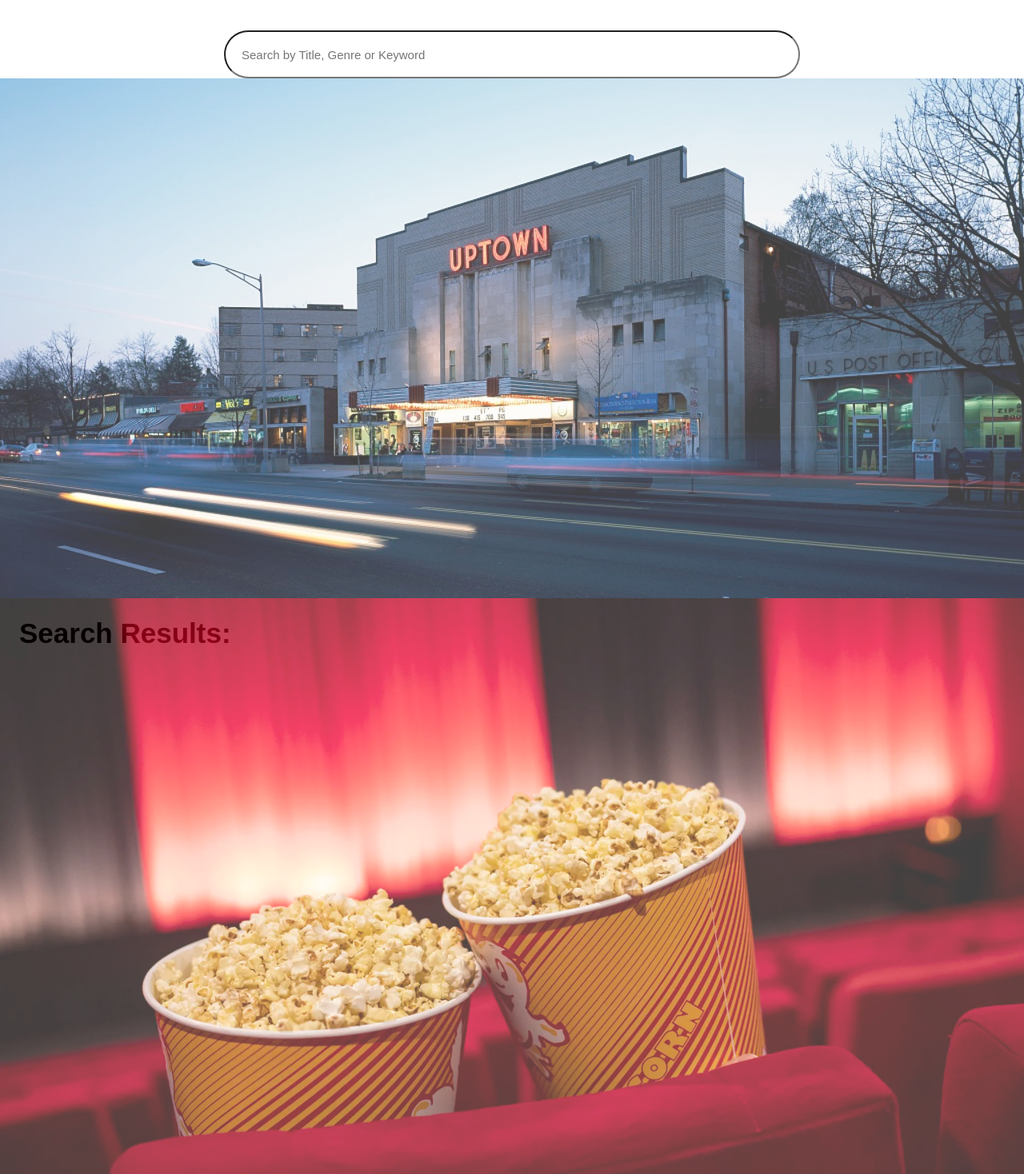
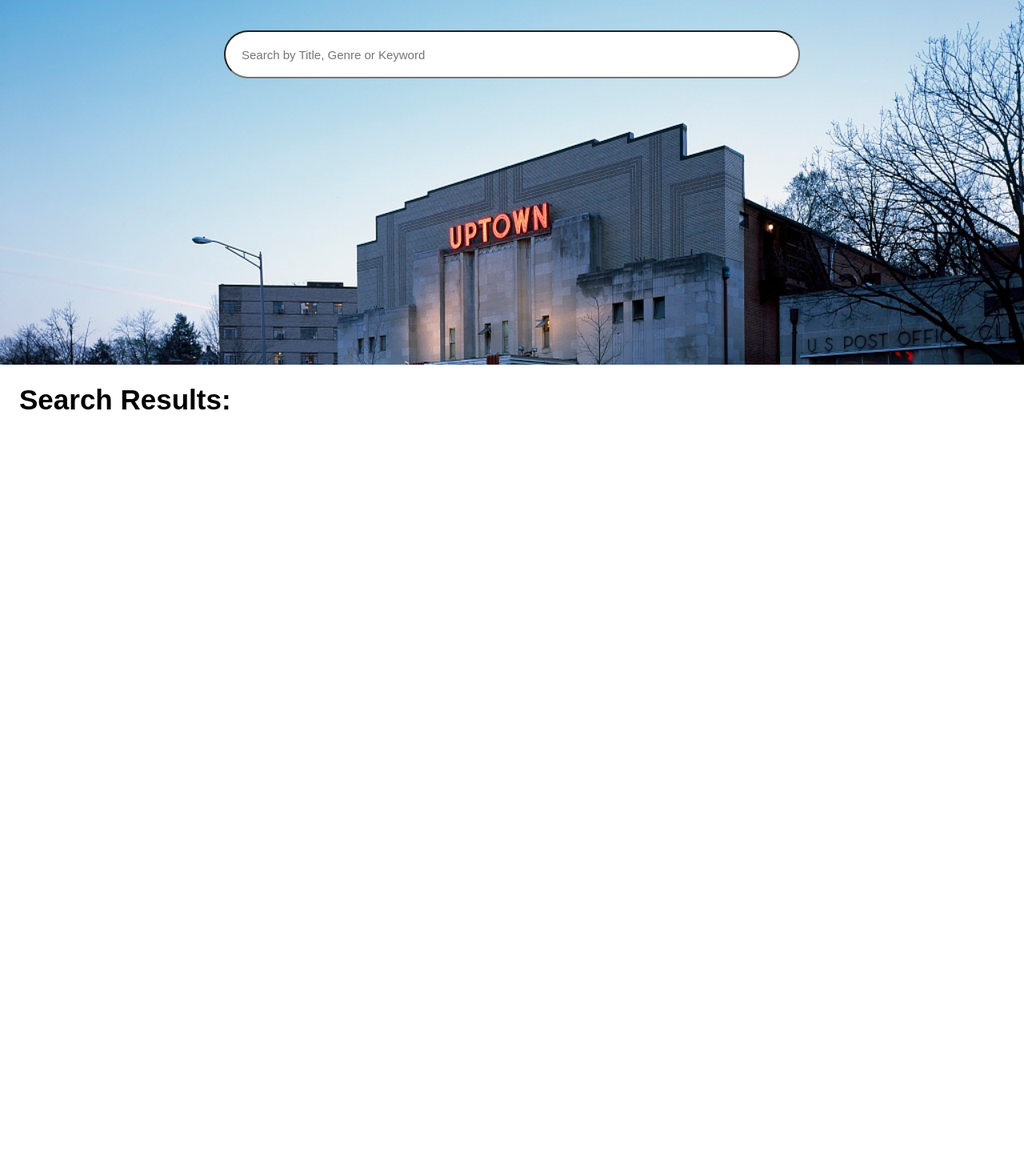
Before and after one commit to CreationsXJohnC/Final-Project-MOD4, a plain HTML site: page index.html in a window 1280 px wide. Shown: the part 194-1662 px from the top of the page at 80% size. After the commit the page ends 800 px from the top, so only its background shows below. Drawn offline with Linux system fonts and the light colour scheme.

Commit message:
second update

```diff
--- a/index.html
+++ b/index.html
@@ -31,16 +31,12 @@
                     <h1>Find A Movie</h1>
                     <input class="search__btn" type="text" placeholder="Search by Title, Genre or Keyword">
                 </div>
-                <div class="uptown__overlay">
-                    <img class="uptown__overlay--img" src="./assets/Uptown_Theater,_Washington,_D.C.15084v.jpg" alt="">
-                </div>
             </div>
         </header>
     </section>
 
     <main>
         <section id="search__movies">
-            <img class="popcorn__background" src="./assets/two tubs of popcorn.webp" alt="">
             <div class="search__nav">Search Results:</div>
         </section>
     </main>
--- a/style.css
+++ b/style.css
@@ -14,6 +14,13 @@
 
 #home__page {
     background-color: white;
+    background-image: url(./assets/Uptown_Theater,_Washington,_D.C.15084v.jpg);
+    position: relative;
+    height: 650px;
+    overflow-x: hidden;
+    width: 100%;
+    background-repeat: no-repeat;
+    background-size: cover;
 }
 
 nav {
@@ -85,35 +92,10 @@
 
 }
 
-.uptown__overlay {
-    position: relative;
-    height: 650px;
-    overflow-x: hidden;
-}
-
-.uptown__overlay--img {
-    width: 100%;
-    opacity: 0.75;
-    background-repeat: no-repeat;
-    background-size: cover;
-    position: absolute;
-    left: 0;
-    bottom: -12.5%;
-    right: 0;
-}
-
 #search__movies {
     width: 100%;
     max-width: 800px;
     display: flex;
-}
-
-.popcorn__background {
-    width: 100%;
-    opacity: 0.75;
-    background-repeat: no-repeat;
-    background-size: cover;
-    position: absolute;
 }
 
 .search__nav {
```
